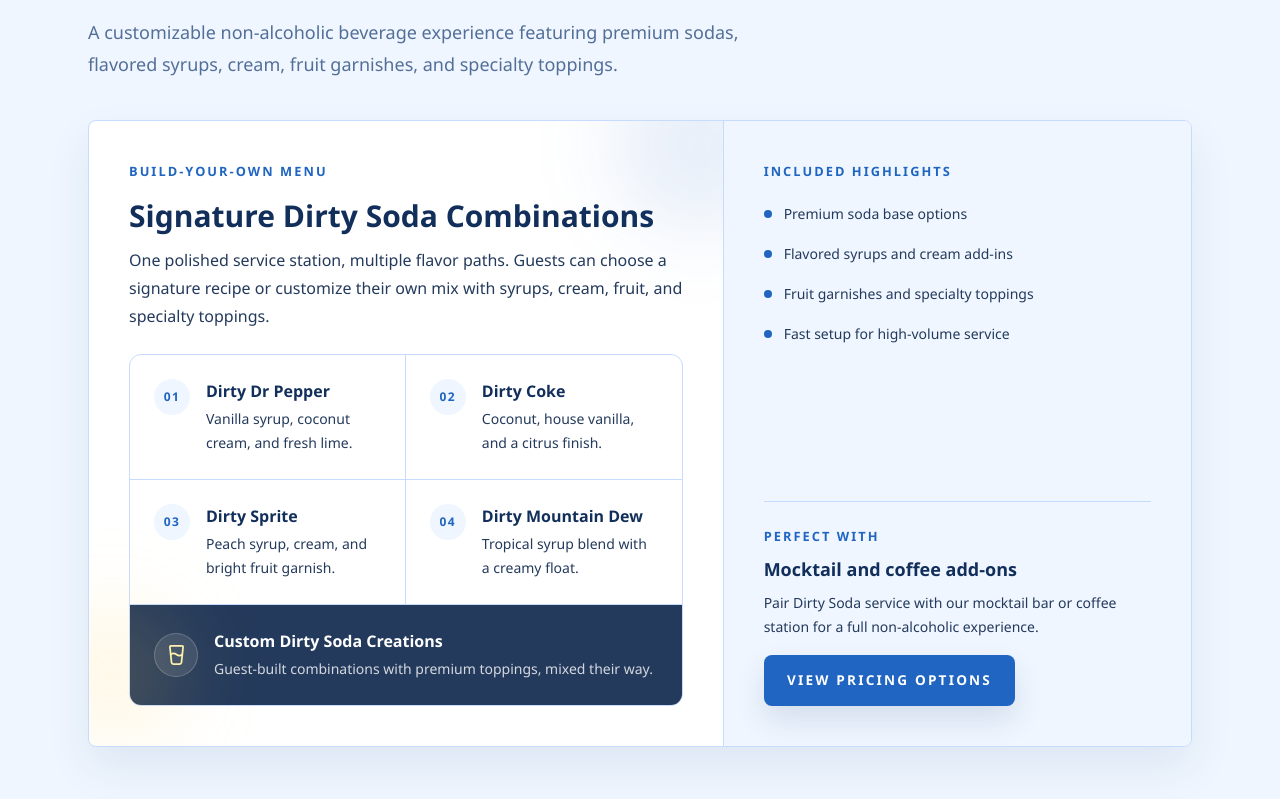
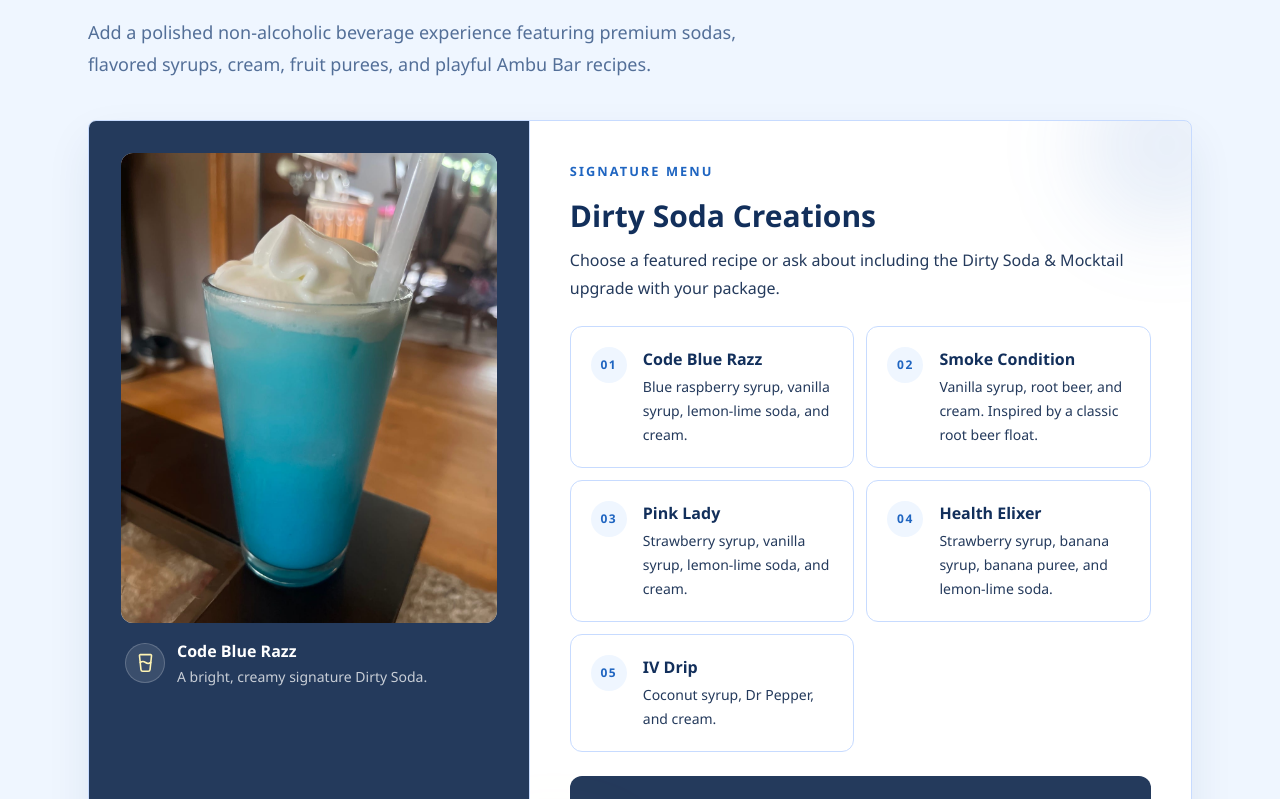
Before and after one commit to srakothu/ambubarwebsite, a Next.js app: page / in a window 1280 px wide. Shown: the part 3961-4760 px from the top of the page. Built offline with nearby package versions, Linux system fonts and the light colour scheme.

Commit message:
release: AmbuBar v1.5.1

```diff
--- a/package.json
+++ b/package.json
@@ -1,6 +1,6 @@
 {
   "name": "ambu-bar",
-  "version": "0.1.0",
+  "version": "1.5.1",
   "private": true,
   "scripts": {
     "dev": "next dev",
--- a/src/components/contact/contact-page.tsx
+++ b/src/components/contact/contact-page.tsx
@@ -231,7 +231,7 @@
             <article className="brand-card overflow-hidden">
               <Image
                 src="/images/ambuarTen.jpg"
-                alt="Ambu Bar's branded event tent and service counter setup"
+                alt="Ambu Bar's branded Triage Tent and service counter setup"
                 width={1080}
                 height={1080}
                 sizes="(max-width: 1024px) 100vw, 42vw"
--- a/src/components/home/gallery-section.tsx
+++ b/src/components/home/gallery-section.tsx
@@ -31,7 +31,7 @@
   },
   {
     src: "/images/ambuarTen.jpg",
-    alt: "Ambu Bar branded event tent and service counter",
+    alt: "Ambu Bar branded Triage Tent and service counter",
     title: "Event-ready setup",
     description: "A branded setup designed to feel at home at markets, festivals, and private events.",
   },
--- a/src/components/home/sections.tsx
+++ b/src/components/home/sections.tsx
@@ -1,5 +1,6 @@
 "use client";
 
+import Image from "next/image";
 import Link from "next/link";
 import { motion } from "framer-motion";
 import {
@@ -244,20 +245,24 @@
 export function DirtySodaSection() {
   const signatureSodas = [
     {
-      name: "Dirty Dr Pepper",
-      profile: "Vanilla syrup, coconut cream, and fresh lime.",
+      name: "Code Blue Razz",
+      profile: "Blue raspberry syrup, vanilla syrup, lemon-lime soda, and cream.",
     },
     {
-      name: "Dirty Coke",
-      profile: "Coconut, house vanilla, and a citrus finish.",
+      name: "Smoke Condition",
+      profile: "Vanilla syrup, root beer, and cream. Inspired by a classic root beer float.",
     },
     {
-      name: "Dirty Sprite",
-      profile: "Peach syrup, cream, and bright fruit garnish.",
+      name: "Pink Lady",
+      profile: "Strawberry syrup, vanilla syrup, lemon-lime soda, and cream.",
     },
     {
-      name: "Dirty Mountain Dew",
-      profile: "Tropical syrup blend with a creamy float.",
+      name: "Health Elixer",
+      profile: "Strawberry syrup, banana syrup, banana puree, and lemon-lime soda.",
+    },
+    {
+      name: "IV Drip",
+      profile: "Coconut syrup, Dr Pepper, and cream.",
     },
   ] as const;
 
@@ -273,9 +278,9 @@
     >
       <SectionHeading
         headingId="dirty-soda-heading"
-        eyebrow="Dirty Soda Bar"
-        title="A customizable non-alcoholic beverage experience."
-        description="A customizable non-alcoholic beverage experience featuring premium sodas, flavored syrups, cream, fruit garnishes, and specialty toppings."
+        eyebrow="Dirty Soda & Mocktail Upgrades"
+        title="Signature recipes with emergency-room flair."
+        description="Add a polished non-alcoholic beverage experience featuring premium sodas, flavored syrups, cream, fruit purees, and playful Ambu Bar recipes."
       />
 
       <motion.article
@@ -285,28 +290,43 @@
         transition={{ duration: 0.45, ease: "easeOut" }}
         className="brand-card mt-8 overflow-hidden sm:mt-10"
       >
-        <div className="grid lg:grid-cols-[1.15fr_0.85fr]">
+        <div className="grid lg:grid-cols-[0.8fr_1.2fr]">
+          <figure className="border-b border-brand-border bg-brand-charcoal p-4 sm:p-6 lg:border-b-0 lg:border-r lg:p-8">
+            <div className="relative aspect-[4/5] overflow-hidden rounded-lg bg-brand-surface">
+              <Image
+                src="/images/dirty-soda/code-blue-razz.jpg"
+                alt="Blue Code Blue Razz dirty soda topped with cream"
+                fill
+                sizes="(max-width: 1023px) calc(100vw - 5rem), 28rem"
+                className="object-cover"
+              />
+            </div>
+            <figcaption className="flex items-center gap-3 px-1 pb-1 pt-4 text-white">
+              <span className="flex h-10 w-10 shrink-0 items-center justify-center rounded-full border border-white/20 bg-white/10 text-brand-gold-soft">
+                <GlassWater aria-hidden="true" size={21} strokeWidth={1.8} />
+              </span>
+              <div>
+                <p className="font-semibold">Code Blue Razz</p>
+                <p className="mt-0.5 text-sm text-white/75">A bright, creamy signature Dirty Soda.</p>
+              </div>
+            </figcaption>
+          </figure>
+
           <div className="relative overflow-hidden p-6 sm:p-8 lg:p-10">
             <div className="pointer-events-none absolute -right-16 -top-16 h-44 w-44 rounded-full bg-brand-blue/10 blur-2xl" />
             <div className="pointer-events-none absolute -left-12 bottom-0 h-36 w-36 rounded-full bg-brand-gold/15 blur-2xl" />
 
-            <p className="brand-subtitle !text-brand-blue">Build-your-own menu</p>
-            <h3 className="mt-4 text-2xl font-semibold text-brand-black sm:text-3xl">Signature Dirty Soda Combinations</h3>
+            <p className="brand-subtitle !text-brand-blue">Signature menu</p>
+            <h3 className="mt-4 text-2xl font-semibold text-brand-black sm:text-3xl">Dirty Soda Creations</h3>
             <p className="mt-3 max-w-2xl text-base leading-7 text-brand-charcoal">
-              One polished service station, multiple flavor paths. Guests can choose a signature recipe or customize
-              their own mix with syrups, cream, fruit, and specialty toppings.
+              Choose a featured recipe or ask about including the Dirty Soda & Mocktail upgrade with your package.
             </p>
 
-            <div className="mt-6 overflow-hidden rounded-lg border border-brand-border bg-white">
-              <ul className="grid sm:grid-cols-2">
+            <ul className="mt-6 grid gap-3 sm:grid-cols-2">
                 {signatureSodas.map((item, index) => (
                   <li
                     key={item.name}
-                    className={`flex gap-4 p-5 sm:p-6 ${
-                      index < signatureSodas.length - 1 ? "border-b border-brand-border" : ""
-                    } ${index < 2 ? "sm:border-b" : "sm:border-b-0"} ${
-                      index % 2 === 0 ? "sm:border-r sm:border-brand-border" : ""
-                    }`}
+                    className="relative flex gap-4 rounded-lg border border-brand-border bg-white p-5"
                   >
                     <span className="flex h-9 w-9 shrink-0 items-center justify-center rounded-full bg-brand-surface text-xs font-bold tracking-[0.12em] text-brand-blue">
                       {String(index + 1).padStart(2, "0")}
@@ -319,54 +339,22 @@
                 ))}
             </ul>
 
-              <div className="flex flex-col gap-4 border-t border-brand-border bg-brand-charcoal p-5 text-white sm:flex-row sm:items-center sm:p-6">
+            <div className="mt-6 flex flex-col gap-4 rounded-lg bg-brand-charcoal p-5 text-white sm:flex-row sm:items-center sm:p-6">
               <span className="flex h-11 w-11 shrink-0 items-center justify-center rounded-full border border-white/20 bg-white/10 text-brand-gold-soft">
                 <GlassWater aria-hidden="true" size={23} strokeWidth={1.8} />
               </span>
               <div>
-                  <p className="text-base font-semibold">Custom Dirty Soda Creations</p>
+                <p className="text-base font-semibold">Dirty Soda & Mocktail Upgrade</p>
                 <p className="mt-1 text-sm leading-6 text-white/80">
-                    Guest-built combinations with premium toppings, mixed their way.
+                  $50 for Triage or $50 per 50 guests for B.L.S. and A.L.S.
                 </p>
               </div>
             </div>
-            </div>
-          </div>
 
-          <aside className="flex flex-col justify-between gap-6 border-t border-brand-border bg-brand-surface p-6 sm:p-8 lg:border-l lg:border-t-0 lg:p-10">
-            <div>
-              <p className="brand-subtitle !text-brand-blue">Included highlights</p>
-              <ul className="mt-5 space-y-4 text-sm leading-6 text-brand-charcoal">
-                <li className="flex gap-3">
-                  <span aria-hidden="true" className="mt-2 h-2 w-2 shrink-0 rounded-full bg-brand-blue" />
-                  Premium soda base options
-                </li>
-                <li className="flex gap-3">
-                  <span aria-hidden="true" className="mt-2 h-2 w-2 shrink-0 rounded-full bg-brand-blue" />
-                  Flavored syrups and cream add-ins
-                </li>
-                <li className="flex gap-3">
-                  <span aria-hidden="true" className="mt-2 h-2 w-2 shrink-0 rounded-full bg-brand-blue" />
-                  Fruit garnishes and specialty toppings
-                </li>
-                <li className="flex gap-3">
-                  <span aria-hidden="true" className="mt-2 h-2 w-2 shrink-0 rounded-full bg-brand-blue" />
-                  Fast setup for high-volume service
-                </li>
-              </ul>
-            </div>
-
-            <div className="border-t border-brand-border pt-6">
-              <p className="brand-subtitle !text-brand-blue">Perfect with</p>
-              <p className="mt-2 text-lg font-semibold text-brand-black">Mocktail and coffee add-ons</p>
-              <p className="mt-2 text-sm leading-6 text-brand-charcoal">
-                Pair Dirty Soda service with our mocktail bar or coffee station for a full non-alcoholic experience.
-              </p>
-              <Link href="/#pricing" className="brand-button mt-4 w-full sm:w-auto">
-                View Pricing Options
+            <Link href="/#pricing" className="brand-button mt-6 w-full sm:w-auto">
+              Compare Package Upgrades
             </Link>
           </div>
-          </aside>
         </div>
       </motion.article>
     </motion.section>
@@ -376,98 +364,95 @@
 export function PricingSection() {
   const plans = [
     {
-      abbreviation: "B.L.S.",
-      name: "Basic Liquor Service",
-      summary: "Beer and wine service for 12 to 30 guests.",
+      abbreviation: "Package 1",
+      name: "Triage",
+      summary: "Beer & Wine Service for Intimate Events",
       Icon: Wine,
-      options: [
-        {
-          name: "Satellite Bar & Tent",
-          price: "$100 / hour",
-          detail: "2-hour minimum",
+      guestCount: "12-person minimum and 30-person maximum",
+      setup: "Satellite Bar and optional Triage Tent only",
+      fees: [
+        { label: "First hour", value: "$100" },
+        { label: "Each additional hour", value: "$100" },
+        { label: "Minimum booking", value: "Two hours" },
+        { label: "Supplies", value: "$65" },
+        { label: "Bartender", value: "$50 per hour" },
+      ],
+      service: "Beer and wine service only",
+      bartenderRule: "At least one RAMP-certified bartender is required, with one required for every 50 guests",
+      addOn: "Dirty Soda & Mocktail add-on: $50",
+      gratuity: null,
     },
     {
-          name: "B.L.S. Response",
-          price: "$200 first hour",
-          detail: "Actual Ambu-Bar; $100 each additional hour",
-        },
+      abbreviation: "Package 2",
+      name: "B.L.S. — Basic Liquor Service",
+      summary: "For Events With 50 or More Guests",
+      Icon: ShieldCheck,
+      guestCount: "50 or more",
+      setup: "Satellite Bar, Triage Tent, and AmbuBar ambulance as needed",
+      fees: [
+        { label: "First hour", value: "$250" },
+        { label: "Each additional hour", value: "$125" },
+        { label: "Minimum booking", value: "Three hours" },
+        { label: "Supplies", value: "$100 per 50 guests" },
+        { label: "Bartender", value: "$50 per hour" },
       ],
-      includes: ["Beer and wine service", "Supplies: $65", "Bartender: $50 / hour", "10% service charge"],
-      addOns: ["Mocktails & Dirty Soda: $50", "Up to 3 signature cocktails: $75"],
+      service: "Beer and wine service only",
+      bartenderRule: "One RAMP-certified bartender is required for every 50 guests",
+      addOn: "Dirty Soda & Mocktail upgrade: $50 per 50 guests",
+      gratuity: "The client may allow a tip jar. If a tip jar is not allowed, add 10% gratuity.",
     },
     {
-      abbreviation: "A.L.S.",
-      name: "Advanced Liquor Service",
-      summary: "Satellite Bar & Tent service for parties of 50 or more.",
-      Icon: ShieldCheck,
-      options: [
-        {
-          name: "Satellite Bar & Tent",
-          price: "$100 / hour",
-          detail: "3-hour minimum",
+      abbreviation: "Package 3",
+      name: "A.L.S. — Advanced Liquor Service",
+      summary: "For Events With 50 or More Guests",
+      Icon: Ambulance,
+      guestCount: "50 or more",
+      setup: "AmbuBar ambulance, Triage Tent, and Satellite Bar as needed",
+      fees: [
+        { label: "First hour", value: "$250" },
+        { label: "Each additional hour", value: "$125" },
+        { label: "Minimum booking", value: "Three hours" },
+        { label: "Supplies", value: "$100 per 50 guests" },
+        { label: "Bartender", value: "$50 per hour" },
+      ],
+      service: "Beer and wine service plus a selection of 3–4 signature cocktails",
+      bartenderRule: "One RAMP-certified bartender is required for every 50 guests",
+      addOn: "Dirty Soda & Mocktail upgrade: $50 per 50 guests",
+      gratuity: "The client may allow a tip jar. If a tip jar is not allowed, add 10% gratuity.",
     },
-      ],
-      includes: [
-        "Beer and wine service with up to 3-4 signature cocktails",
-        "Supplies: $100 per 50 guests",
-        "Bartender: $50 / hour",
-        "Tip jar allowed, or add 10% gratuity",
-        "10% service charge",
-      ],
-      addOns: ["Dirty Sodas & Mocktails: $75"],
-    },
-    {
-      abbreviation: "M.C.I.",
-      name: "Mass Consumer Incident",
-      summary: "Ambu-Bar service for parties of 50 or more.",
-      Icon: Ambulance,
-      options: [
-        {
-          name: "Ambu-Bar Response",
-          price: "$250 first hour",
-          detail: "Satellite Bar & Tent and seating area; $125 each additional hour; 3-hour minimum",
-        },
-      ],
-      includes: [
-        "Beer and wine service with up to 3-4 signature cocktails",
-        "Supplies: $100 per 50 guests",
-        "Bartender: $50 / hour",
-        "Tip jar allowed, or add 10% gratuity",
-        "10% service charge",
-      ],
-      addOns: ["Dirty Sodas & Mocktails: $75"],
-    },
-  ];
+  ] as const;
 
-  const serviceDetails: Array<{
+  const packagePolicies: Array<{
     Icon: LucideIcon;
     label: string;
     detail: string;
-    notice?: {
-      heading: string;
-      detail: string;
-    };
   }> = [
+    {
+      Icon: UsersRound,
+      label: "RAMP-certified staffing",
+      detail: "Every package requires at least one RAMP-certified bartender for every 50 guests.",
+    },
     {
       Icon: CalendarCheck2,
       label: "Setup & cleanup",
-      detail: "Up to 1 hour of setup plus breakdown and cleanup are included with every package.",
+      detail: "Every package includes one hour of setup before the event and one hour of cleanup after the event.",
     },
     {
-      Icon: UsersRound,
-      label: "Bartending team",
-      detail: "RAMP Certified Bartenders, with 1 bartender required for every 50 guests.",
+      Icon: Wine,
+      label: "Preferred suppliers",
+      detail:
+        "AmbuBar has preferred suppliers for beer, wine, and spirits. Clients may use another supplier, but a 10% upcharge applies.",
     },
     {
       Icon: MapPin,
-      label: "Travel & permits",
+      label: "Travel",
       detail:
-        "B.L.S. includes 25 miles; A.L.S. and M.C.I. include 30 miles. Beyond the included distance, travel is $2 per mile one way.",
-      notice: {
-        heading: "Public venue permit fees",
-        detail:
-          "For bar service at a public venue, additional fees may apply for permits required for alcohol sales.",
+        "Thirty miles of travel are included. Additional mileage is $2 per mile beyond 30 miles, calculated one way only.",
     },
+    {
+      Icon: CircleDollarSign,
+      label: "Service charge",
+      detail: "A 10% service charge applies to the package total.",
     },
   ];
 
@@ -512,8 +497,8 @@
       <SectionHeading
         headingId="pricing-heading"
         eyebrow="Pricing"
-        title="Choose the response level that fits your event."
-        description="Each package is organized around your guest count, service setup, and beverage options so you can quickly see what applies to your celebration."
+        title="Choose the package that fits your event."
+        description="Compare guest counts, setup choices, hourly rates, staffing, and beverage service. Fees are listed separately so you can see exactly what applies."
       />
       <div className="mt-8 grid gap-5 sm:mt-10 sm:gap-6 xl:grid-cols-3">
         {plans.map((plan, index) => (
@@ -531,70 +516,105 @@
               </div>
               <div>
                 <p className="brand-subtitle">{plan.abbreviation}</p>
-                <h3 className="mt-2 text-xl font-semibold text-brand-black">{plan.name}</h3>
+                <h3 className="mt-2 text-xl font-semibold leading-7 text-brand-black">{plan.name}</h3>
               </div>
             </div>
-            <p className="mt-5 text-base leading-7 text-brand-text-muted">{plan.summary}</p>
+            <p className="mt-5 text-base font-semibold leading-7 text-brand-charcoal">{plan.summary}</p>
 
-            <dl className="mt-6 divide-y divide-brand-border border-y border-brand-border">
-              {plan.options.map((option) => (
-                <div key={option.name} className="py-4 first:pt-0 last:pb-0">
-                  <dt className="text-sm font-semibold text-brand-charcoal">{option.name}</dt>
-                  <dd className="mt-2 text-lg font-semibold text-brand-blue">{option.price}</dd>
-                  <p className="mt-1 text-sm leading-6 text-brand-text-muted">{option.detail}</p>
+            <dl className="mt-6 grid gap-4 rounded-lg border border-brand-border bg-brand-surface p-5">
+              <div>
+                <dt className="text-xs font-semibold uppercase tracking-[0.14em] text-brand-blue">Guest count</dt>
+                <dd className="mt-1 text-sm leading-6 text-brand-charcoal">{plan.guestCount}</dd>
+              </div>
+              <div className="border-t border-brand-border pt-4">
+                <dt className="text-xs font-semibold uppercase tracking-[0.14em] text-brand-blue">Setup options</dt>
+                <dd className="mt-1 text-sm leading-6 text-brand-charcoal">{plan.setup}</dd>
+              </div>
+            </dl>
+
+            <div className="mt-6">
+              <p className="text-sm font-semibold uppercase tracking-[0.16em] text-brand-blue">Rates & supplies</p>
+              <dl className="mt-4 divide-y divide-brand-border border-y border-brand-border">
+                {plan.fees.map((fee) => (
+                  <div key={fee.label} className="flex items-start justify-between gap-4 py-3">
+                    <dt className="text-sm leading-6 text-brand-text-muted">{fee.label}</dt>
+                    <dd className="text-right text-sm font-semibold leading-6 text-brand-charcoal">{fee.value}</dd>
                   </div>
                 ))}
               </dl>
-
-            <div className="mt-6">
-              <p className="text-sm font-semibold uppercase tracking-[0.16em] text-brand-blue">
-                Included fees & service
-              </p>
-              <ul className="mt-4 space-y-3 text-sm leading-6 text-brand-text-muted">
-                {plan.includes.map((item) => (
-                  <li key={item} className="flex gap-2">
-                    <Beer aria-hidden="true" size={16} className="mt-1 shrink-0 text-brand-gold" />
-                    <span>{item}</span>
-                  </li>
-                ))}
-              </ul>
             </div>
 
             <div className="mt-6 border-t border-brand-border pt-5">
-              <p className="text-sm font-semibold uppercase tracking-[0.16em] text-brand-blue">Add-ons</p>
-              <ul className="mt-4 space-y-3 text-sm leading-6 text-brand-text-muted">
-                {plan.addOns.map((item) => (
-                  <li key={item} className="flex gap-2">
+              <p className="text-sm font-semibold uppercase tracking-[0.16em] text-brand-blue">Beverage service</p>
+              <p className="mt-3 text-sm leading-6 text-brand-text-muted">{plan.service}</p>
+            </div>
+
+            <div className="mt-5 border-t border-brand-border pt-5">
+              <p className="text-sm font-semibold uppercase tracking-[0.16em] text-brand-blue">Staffing requirement</p>
+              <p className="mt-3 text-sm leading-6 text-brand-text-muted">{plan.bartenderRule}</p>
+            </div>
+
+            {plan.gratuity ? (
+              <div className="mt-5 rounded-lg border border-brand-gold/70 bg-brand-gold/10 p-4">
+                <p className="text-sm font-semibold text-brand-black">Gratuity option</p>
+                <p className="mt-1 text-sm leading-6 text-brand-charcoal">{plan.gratuity}</p>
+              </div>
+            ) : null}
+
+            <div className="mt-5 border-t border-brand-border pt-5">
+              <p className="text-sm font-semibold uppercase tracking-[0.16em] text-brand-blue">Optional upgrade</p>
+              <p className="mt-3 flex gap-2 text-sm leading-6 text-brand-text-muted">
                 <Coffee aria-hidden="true" size={16} className="mt-1 shrink-0 text-brand-gold" />
-                    <span>{item}</span>
-                  </li>
-                ))}
-              </ul>
+                <span>{plan.addOn}</span>
+              </p>
             </div>
-            <Link href="/contact" className="brand-button mt-7 w-full">
+
+            <div className="mt-5 border-t border-brand-border pt-5">
+              <p className="text-sm font-semibold uppercase tracking-[0.16em] text-brand-blue">Additional charges</p>
+              <dl className="mt-3 space-y-3 text-sm leading-6 text-brand-text-muted">
+                <div>
+                  <dt className="font-semibold text-brand-charcoal">Service charge</dt>
+                  <dd>10% of the package total</dd>
+                </div>
+                <div>
+                  <dt className="font-semibold text-brand-charcoal">Travel</dt>
+                  <dd>Thirty miles included; $2 per additional mile beyond 30 miles, calculated one way only</dd>
+                </div>
+              </dl>
+            </div>
+            <div className="mt-auto pt-7">
+              <Link href="/contact" className="brand-button w-full">
                 Check availability
               </Link>
+            </div>
           </motion.article>
         ))}
       </div>
 
-      <div className="mt-6 grid gap-4 border-y border-brand-border py-6 sm:mt-8 sm:grid-cols-3 sm:gap-6">
-        {serviceDetails.map(({ Icon, label, detail, notice }) => (
-          <div key={label} className="flex items-start gap-3">
-            <Icon aria-hidden="true" size={20} className="mt-1 shrink-0 text-brand-blue" />
-            <div>
-              <h3 className="font-semibold text-brand-black">{label}</h3>
-              <p className="mt-1 text-sm leading-6 text-brand-text-muted">{detail}</p>
-              {notice ? (
-                <aside className="mt-4 rounded-md border border-brand-gold/60 bg-brand-gold/10 p-4">
-                  <h4 className="text-sm font-semibold text-brand-black">{notice.heading}</h4>
-                  <p className="mt-1 text-sm leading-6 text-brand-charcoal">{notice.detail}</p>
-                </aside>
-              ) : null}
+      <section aria-labelledby="package-information-heading" className="brand-card mt-8 overflow-hidden sm:mt-10">
+        <div className="border-b border-brand-border bg-brand-charcoal px-6 py-6 text-white sm:px-8">
+          <p className="brand-subtitle !text-brand-gold-soft">Please review</p>
+          <h3 id="package-information-heading" className="mt-2 text-2xl font-semibold">
+            Included With Every Package
+          </h3>
         </div>
-          </div>
+        <div className="grid gap-px bg-brand-border md:grid-cols-2 xl:grid-cols-5">
+          {packagePolicies.map(({ Icon, label, detail }) => (
+            <article key={label} className="bg-white p-6">
+              <Icon aria-hidden="true" size={22} className="text-brand-blue" />
+              <h4 className="mt-4 font-semibold text-brand-black">{label}</h4>
+              <p className="mt-2 text-sm leading-6 text-brand-text-muted">{detail}</p>
+            </article>
           ))}
         </div>
+      </section>
+
+      <aside className="mt-6 rounded-lg border border-brand-gold/70 bg-brand-gold/10 p-5 sm:p-6">
+        <h3 className="font-semibold text-brand-black">Public venue permit fees</h3>
+        <p className="mt-1 text-sm leading-6 text-brand-charcoal">
+          For bar service at a public venue, additional fees may apply for permits required for alcohol sales.
+        </p>
+      </aside>
 
       <motion.section
         aria-labelledby="booking-policy-heading"
```
Also changed, not shown: public/images/dirty-soda/code-blue-razz.jpg (added), 1 other file (tests, documents, lock files or other folders). Lines whose indentation alone changed are shown as unchanged.
